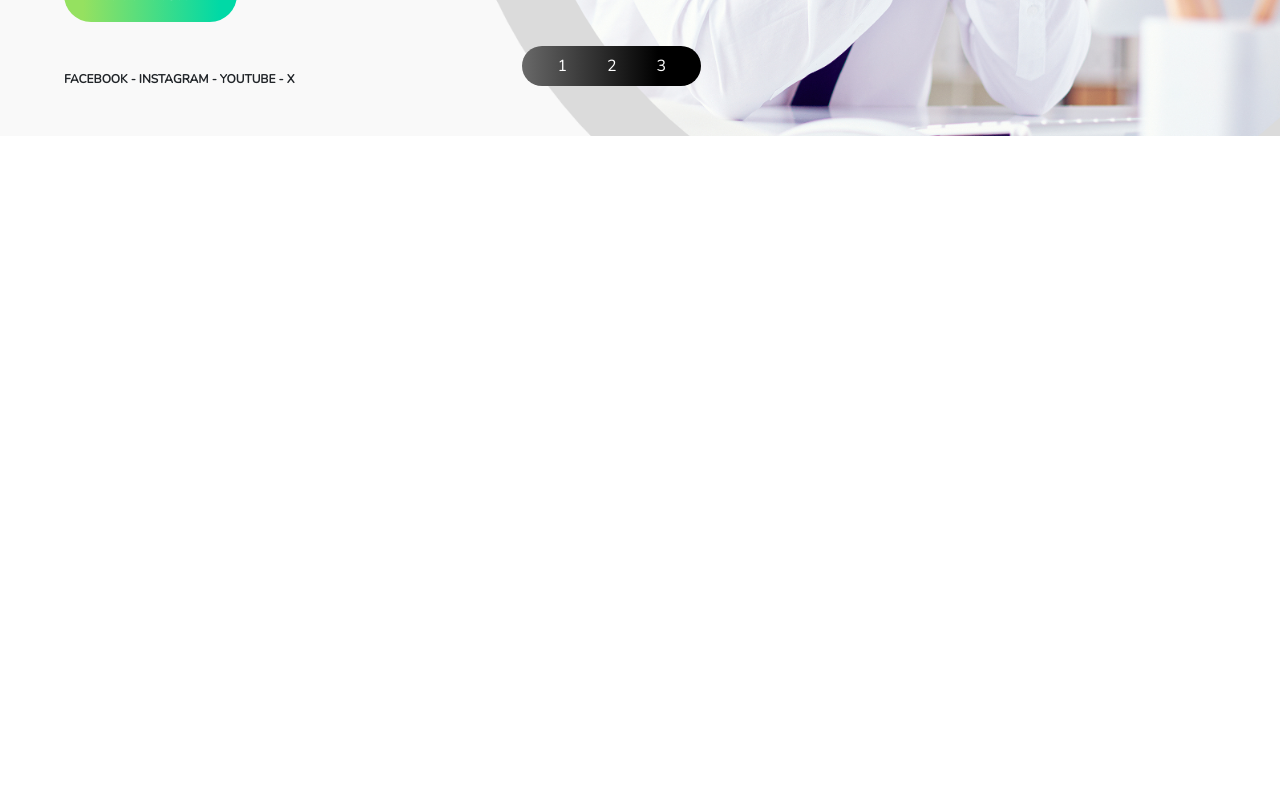
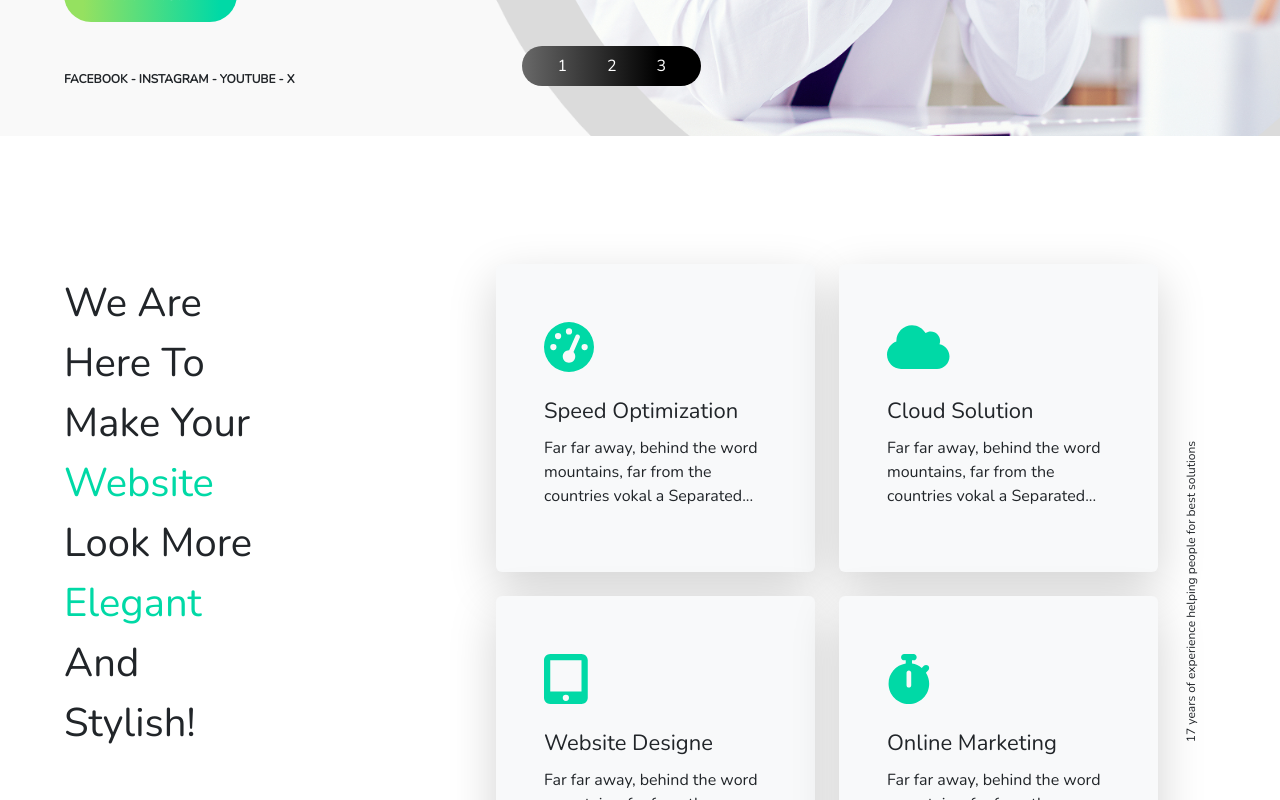
Before and after one commit to antoniodalterio/proj-html-vuejs, a Vue app: page / in a window 1280 px wide. Shown: the part 720-1520 px from the top of the page. Before the commit the page ends 856 px from the top, so only its background shows below. Built offline with nearby package versions, Linux system fonts and the light colour scheme.

Commit message:
feat: MainInApp

```diff
--- a/src/App.vue
+++ b/src/App.vue
@@ -1,14 +1,15 @@
 <script>
 import HeaderApp from './components/HeaderApp.vue';
+import MainInApp from './components/MainInApp.vue';
 export default {
   components: {
     HeaderApp,
+    MainInApp,
   },
 };
 </script>
 
 <template>
   <HeaderApp></HeaderApp>
+  <MainInApp></MainInApp>
 </template>
-
-<style></style>
```
